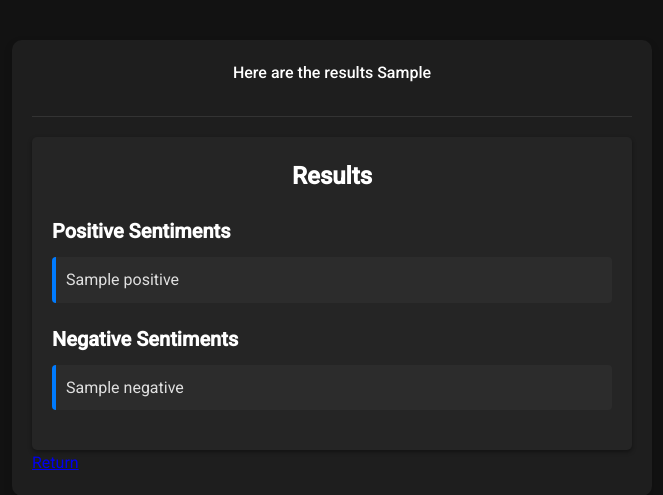
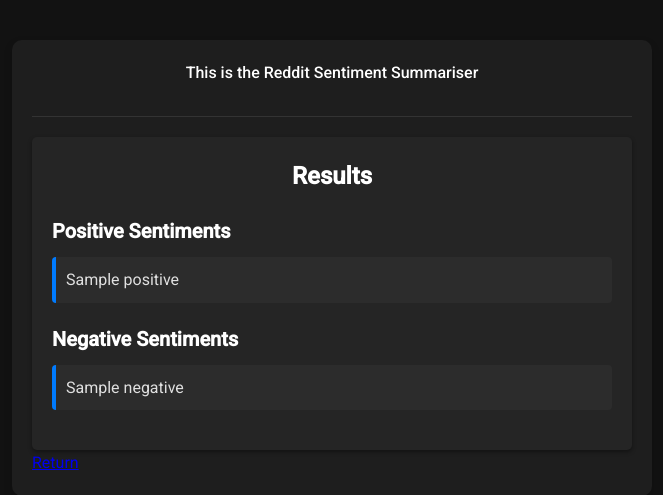
Before and after one commit to gopala01/Reddit_Sentiment_Summariser, a Django app: template myapp/templates/myapp/results.html in a window 1280 px wide. Shown: the top 495 px of the page, without its empty margins (308-971 px from the left). Run offline with Django 5.2, Linux system fonts and the light colour scheme; the template is opened without the code that fills it: most values are stand-ins (such as "Sample title", 1, 10 or a date in 2020); parts of the project's set-up code (start-up, migrations or seed data) failed here and were passed over.

Commit message:
Final commit

```diff
--- a/myapp/templates/myapp/results.html
+++ b/myapp/templates/myapp/results.html
@@ -13,7 +13,7 @@
         <div class="content-wrapper">
 
             <div class="title-container">
-                <h2 id="portfolio_intro">Here are the results {{first_name}}</h2>
+                <h2 id="portfolio_intro">This is the Reddit Sentiment Summariser</h2>
             </div>
 
             <div class="text-container">
```
Also changed, not shown: README.MD, 1 other file.
